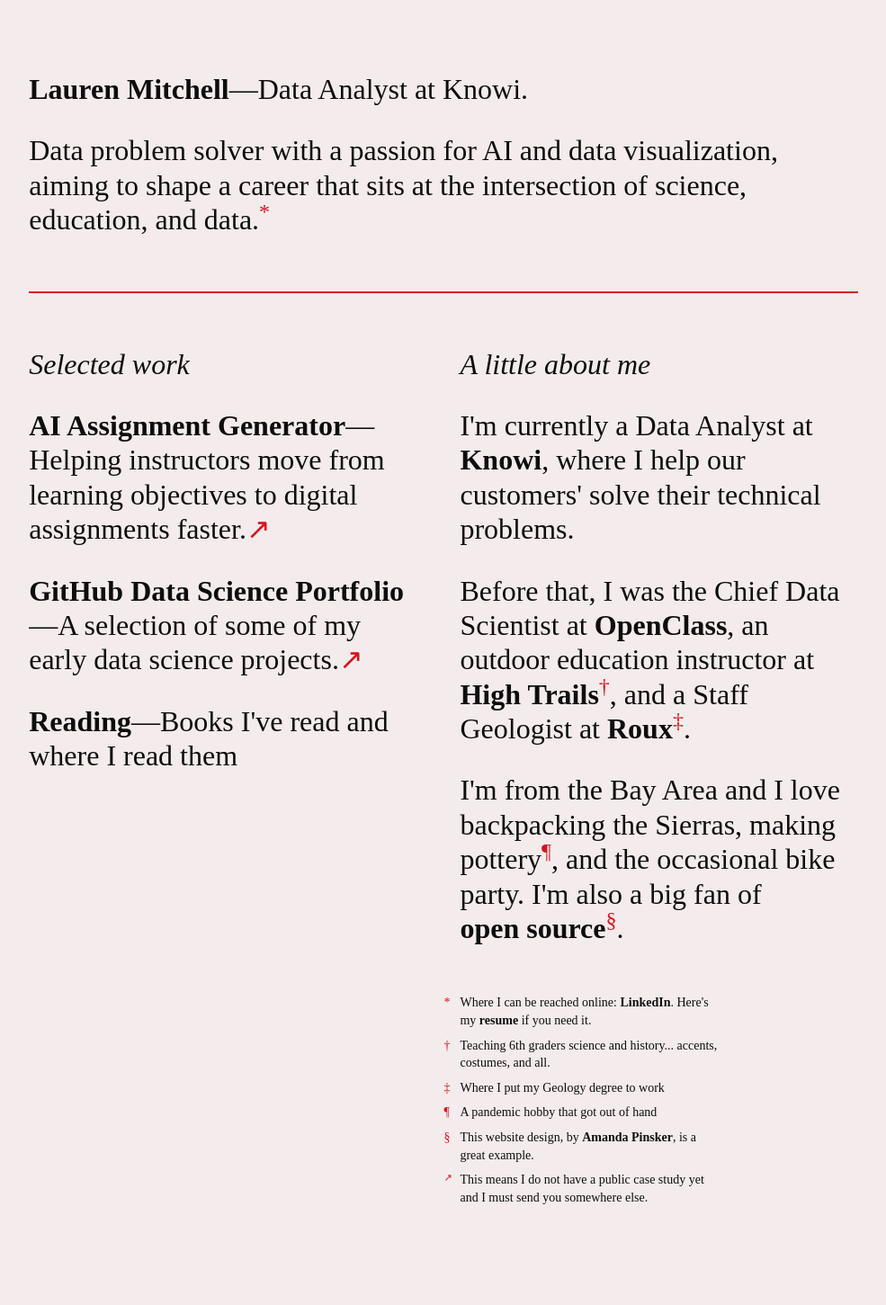
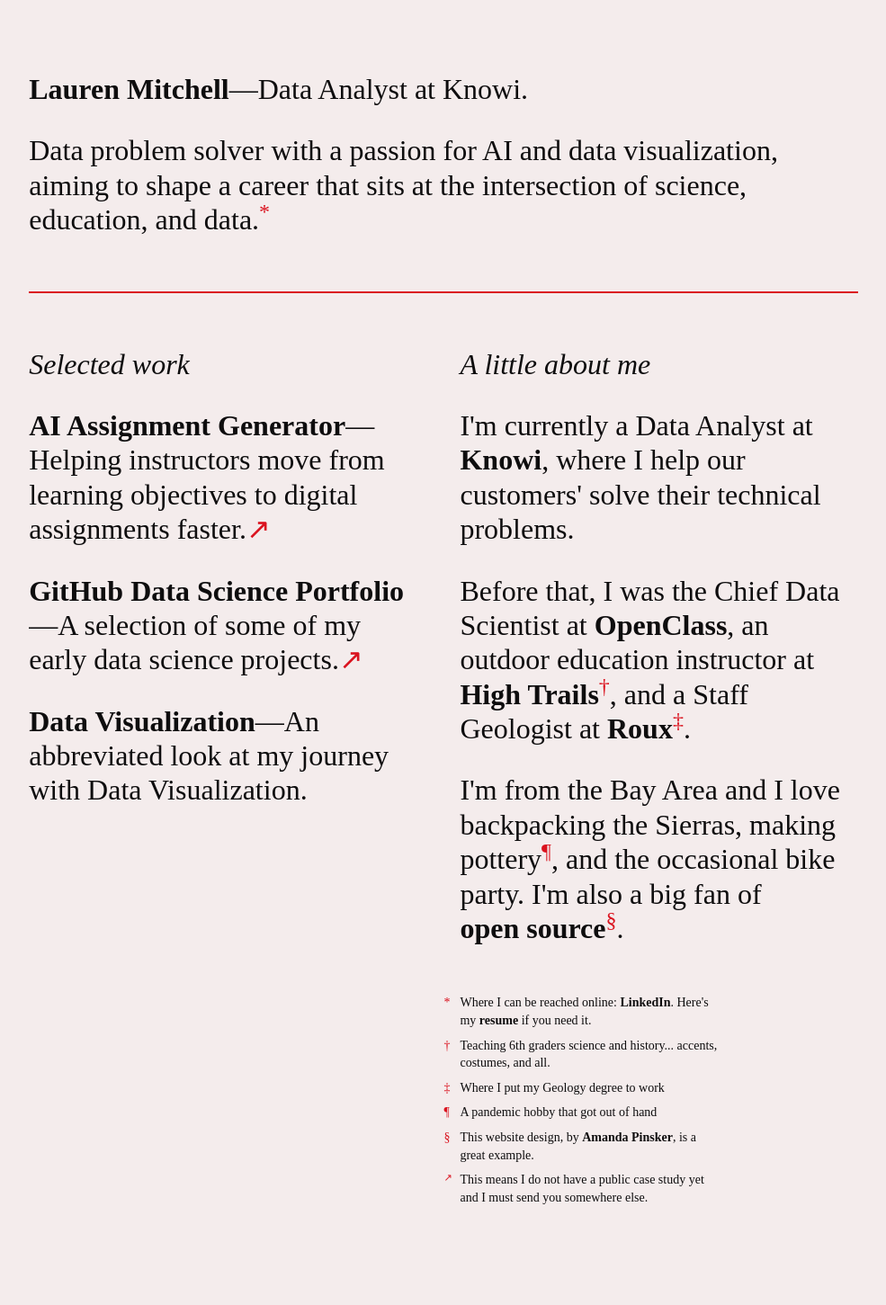
Before and after one commit to laurenmitch/laurenmitch.github.io, a Jekyll site: the page built from index.html, in a window 1280 px wide. Shown: the whole page at 90% size, without its empty margins (147-1132 px from the left). Built offline with Jekyll 4.4.1, drawn with Linux system fonts in a browser that asks for light colours; some web fonts are replaced.

Commit message:
update title page

```diff
--- a/_data/portfolio.yaml
+++ b/_data/portfolio.yaml
@@ -29,8 +29,8 @@
   show: false
   external: false
   id: baudelaire
-- title: Reading
-  description: Books I've read and where I read&nbsp;them
+- title: Data Visualization
+  description: An abbreviated look at my journey with Data Visualization.
   url: reading
   show: true
   external: false
```
